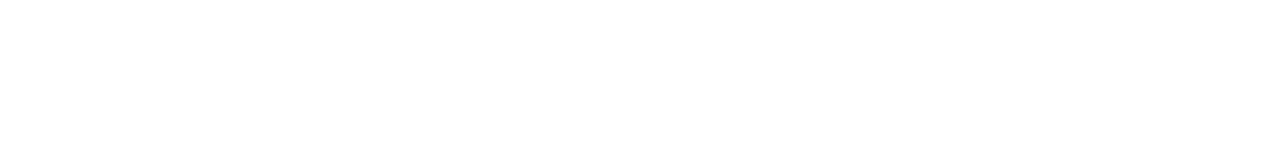
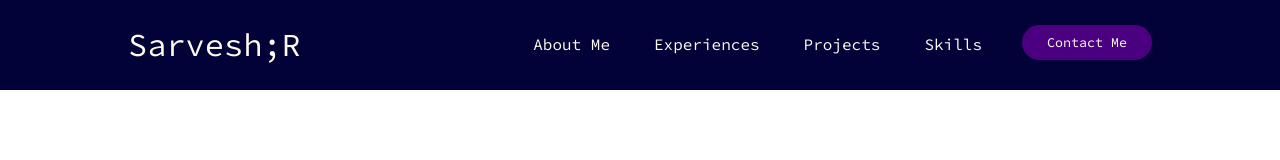
Before and after one commit to Sar-vesh21/Sarvesh-Web-Playground, a plain HTML site: page BasicWebsite/index.html in a window 1280 px wide. Drawn offline with Linux system fonts and the light colour scheme.

Commit message:
Added Navbar

```diff
--- /dev/null
+++ b/BasicWebsite/css/styles.css
@@ -0,0 +1,64 @@
+@import url('https://fonts.googleapis.com/css2?family=Source+Code+Pro&display=swap');
+
+* {
+    box-sizing: border-box;
+    margin: 0;
+    padding: 0;
+
+}
+
+li, a, button {
+    font-family: "Source Code Pro", sans-serif;
+    font-weight: 400;
+    font-size: 18;
+    color: floralwhite;
+    text-decoration: none;
+}
+
+.MainName {
+    font-family: "Source Code Pro", sans-serif;
+    font-weight: 400;
+    font-size: 20;
+    color: floralwhite;
+    text-decoration: none;
+    margin-right: auto;
+}
+
+header {
+    display: flex;
+    justify-content: flex-end;
+    align-items: right;
+    padding: 25px 10%;
+    background-color: rgb(2, 2, 56);
+}
+
+.nav__links {
+    list-style: none;
+}
+
+.nav__links li {
+    display: inline-block;
+    padding: 9px 20px;
+}
+
+.nav__links li a {
+    transition: all 0.3s ease 0s;
+}
+
+.nav__links li a:hover {
+    color:rgb(75, 0, 130);
+}
+
+button {
+    padding: 9px 25px;
+    background-color: rgba(75, 0, 130,1);
+    border: none;
+    border-radius: 50px;
+    cursor: pointer;
+    transition: all 0.3s ease 0s;
+    margin: 0px 0px 0px 20px;
+}
+
+button:hover {
+    background-color: rgba(75, 0, 130,0.8);
+}
--- a/BasicWebsite/index.html
+++ b/BasicWebsite/index.html
@@ -1,11 +1,25 @@
 <!DOCTYPE html>
 <html>
     <head>
+        <meta charset="utf-8">
+        <meta http-equiv="X-UA-Compatible" content="IE=edge">
         <title>Sarvesh;R</title>
+        <meta name="description" content="">
+        <meta name="viewport" content="width=device-width, initial-scale=1">
+        <link rel="stylesheet" href="./css/styles.css">
     </head>
-
     <body>
-
+        <header>
+            <h1 class="MainName"> Sarvesh;R </h1>
+            <nav>
+                <ul class="nav__links">
+                    <li><a href="#">About Me</a></li>
+                    <li><a href="#">Experiences</a></li>
+                    <li><a href="#">Projects</a></li>
+                    <li><a href="#">Skills</a></li>
+                </ul>
+            </nav>
+            <a class="contactButton" href="#"><button>Contact Me</button></a>
+        </header>
     </body>
-
 </html>
```
